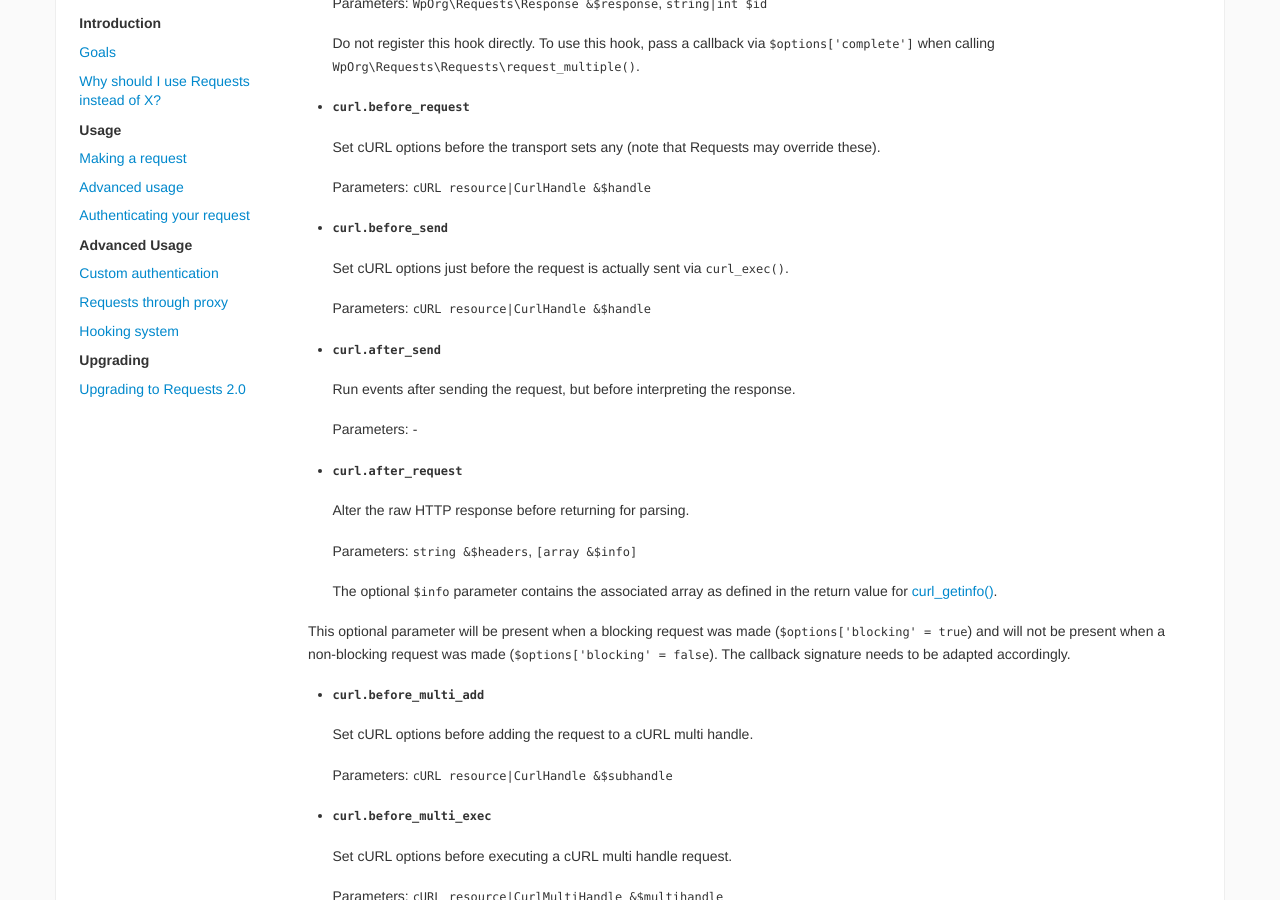
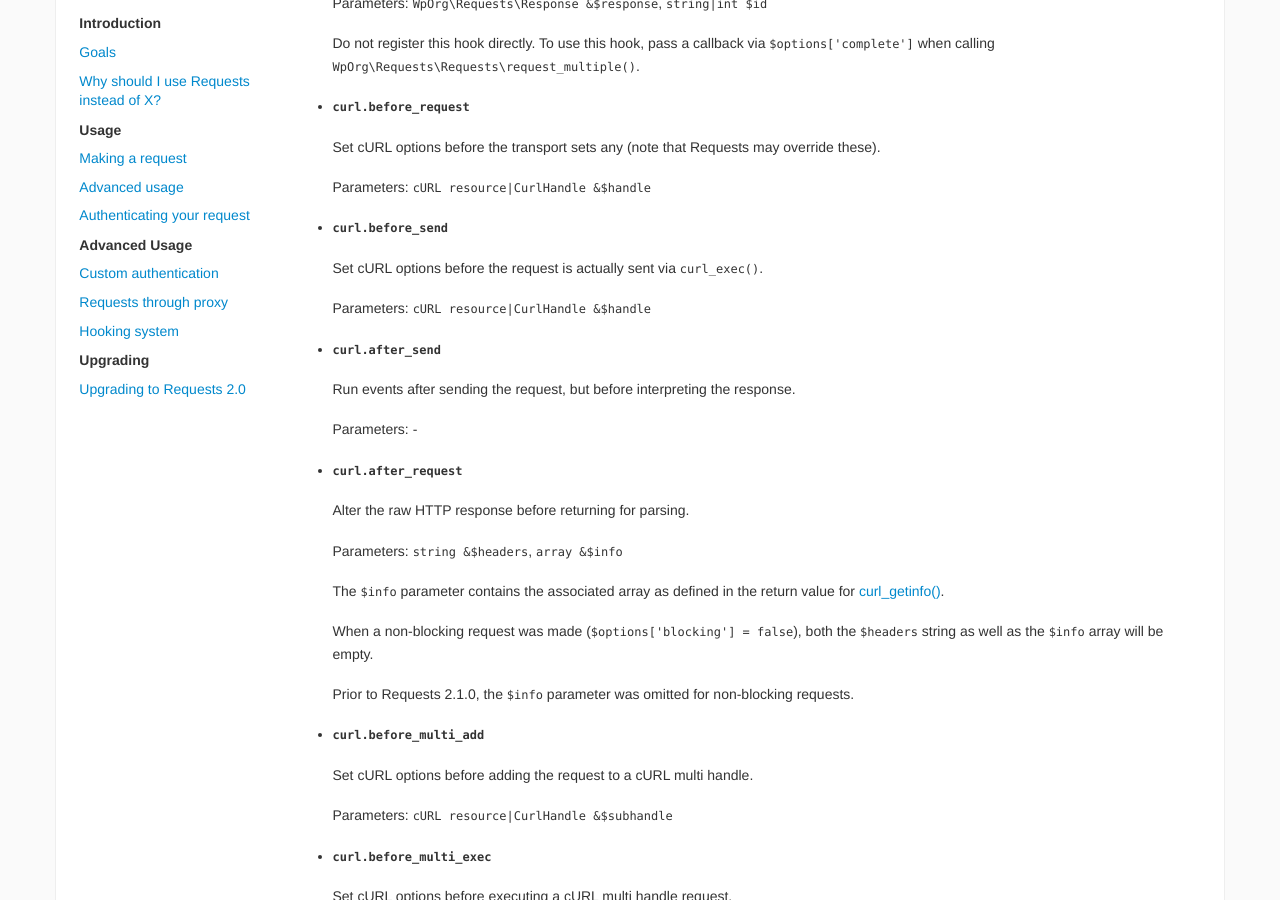
Before and after one commit to WordPress/Requests, a Jekyll site: the page built from docs/hooks.md, in a window 1280 px wide and 900 px high, scrolled down 1168 px. Built offline with Jekyll 4.4.1, drawn with Linux system fonts in a browser that asks for light colours; nearby versions of some CDN libraries; some of the changed text lies outside the part shown.

Commit message:
GH Pages: update other docs for Requests 834/merge

```diff
--- a/docs/hooks.md
+++ b/docs/hooks.md
@@ -77,7 +77,7 @@ Available Hooks
 
 * **`curl.before_send`**
 
-    Set cURL options just before the request is actually sent via `curl_exec()`.
+    Set cURL options before the request is actually sent via `curl_exec()`.
 
     Parameters: `cURL resource|CurlHandle &$handle`
 
@@ -91,12 +91,14 @@ Available Hooks
 
     Alter the raw HTTP response before returning for parsing.
 
-    Parameters: `string &$headers`, `[array &$info]`
+    Parameters: `string &$headers`, `array &$info`
 
-    The optional `$info` parameter contains the associated array as defined in
+    The `$info` parameter contains the associated array as defined in
     the return value for [curl_getinfo()](https://www.php.net/curl-getinfo#refsect1-function.curl-getinfo-returnvalues).
 
-This optional parameter will be present when a blocking request was made (`$options['blocking' = true`) and will not be present when a non-blocking request was made (`$options['blocking' = false`). The callback signature needs to be adapted accordingly.
+    When a non-blocking request was made (`$options['blocking'] = false`), both the `$headers` string as well as the `$info` array will be empty.
+
+    Prior to Requests 2.1.0, the `$info` parameter was omitted for non-blocking requests.
 
 * **`curl.before_multi_add`**
 
@@ -154,12 +156,14 @@ This optional parameter will be present when a blocking request was made (`$opti
 
     Alter the raw HTTP response before returning for parsing.
 
-    Parameters: `string &$headers`, `[array &$info]`
+    Parameters: `string &$headers`, `array &$info`
 
     The optional `$info` parameter contains the associated array as defined
     in the return value for [stream_get_meta_data()](https://www.php.net/stream-get-meta-data#refsect1-function.stream-get-meta-data-returnvalues).
 
-This optional parameter will be present when a blocking request was made (`$options['blocking' = true`) and will not be present when a non-blocking request was made (`$options['blocking' = false`). The callback signature needs to be adapted accordingly.
+    When a non-blocking request was made (`$options['blocking'] = false`), both the `$headers` string as well as the `$info` array will be empty.
+
+    Prior to Requests 2.1.0, the `$info` parameter was omitted for non-blocking requests.
 
 
 Registering Hooks
```
Also changed, not shown: docs/goals.md (+1 -1 lines), index.md (+6 -25 lines).
